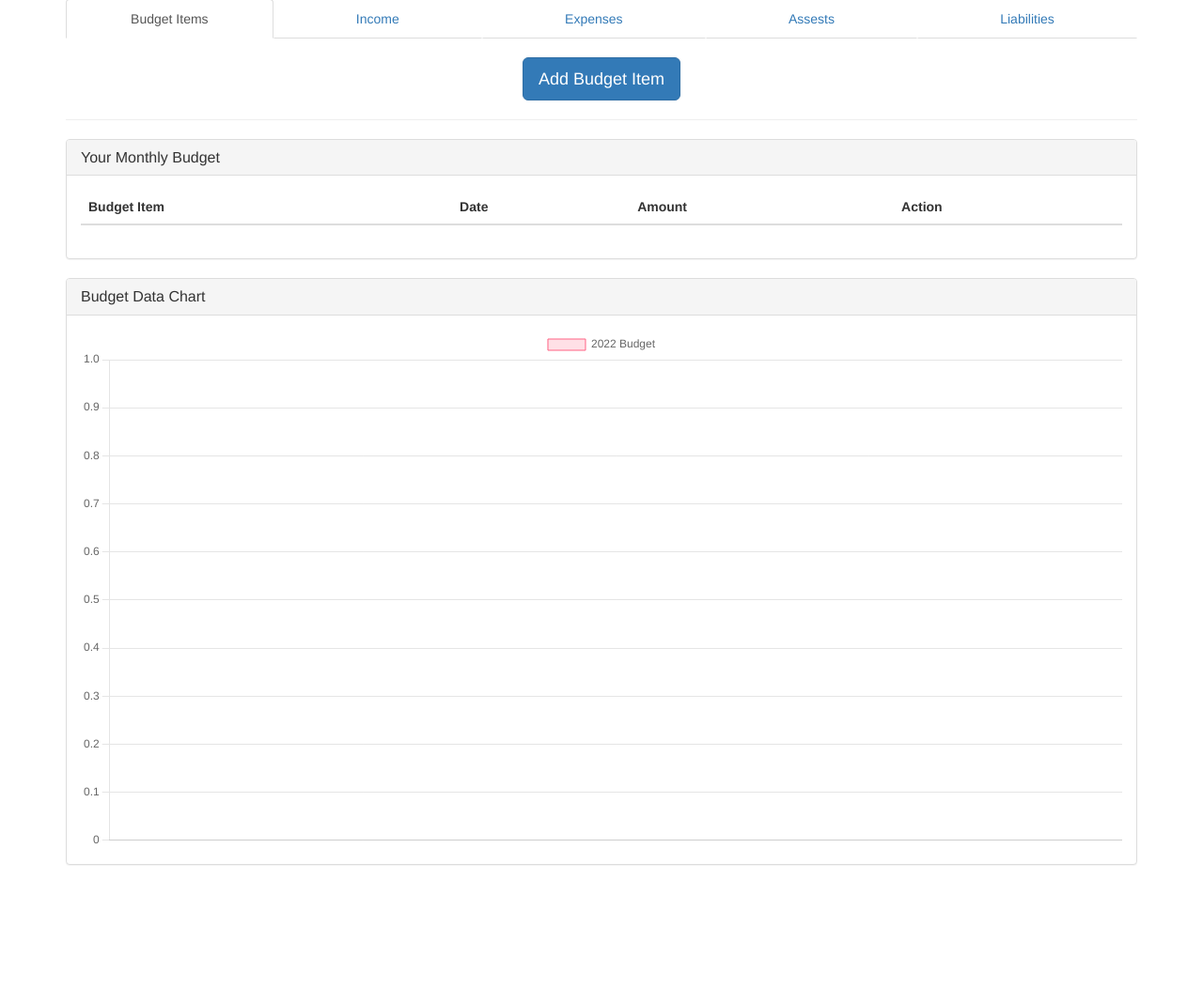
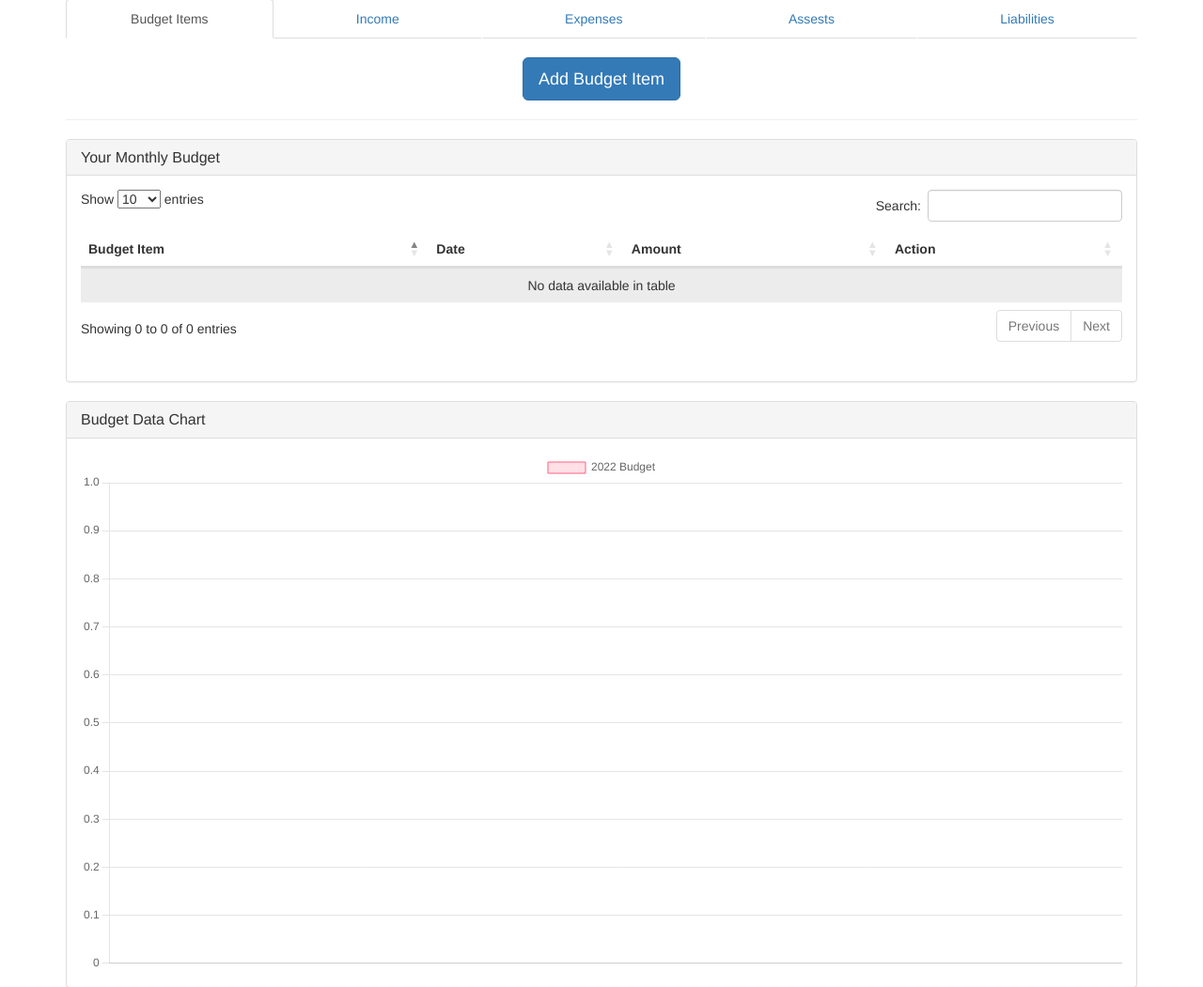
Before and after one commit to GitauHarrison/mbeca-ciaku, a Flask app: page /update in a window 1280 px wide. Shown: the part 163-1214 px from the top of the page at 94% size. Before the commit the page ends 1084 px from the top, so only its background shows below. Run offline with Flask 2, Linux system fonts and the light colour scheme; the visitor is signed in with stand-in values (Sample User, id 1); data comes from the database, SQL or seed files in the repository; data that the repository does not hold is empty; some libraries are stand-ins or nearby versions.

Commit message:
Feat: Add interactivity to budget table

```diff
--- a/app/templates/base.html
+++ b/app/templates/base.html
@@ -4,6 +4,7 @@
 {% block head %}
     {{  super() }}
     <link rel="stylesheet" type="text/css" href="{{ url_for('static', filename='css/main.css') }}">
+    <link rel="stylesheet" type="text/css" href="https://cdn.datatables.net/1.10.25/css/dataTables.bootstrap5.css">
 {% endblock %}
 
 <!-- The title of our application is defined here -->
@@ -66,7 +67,15 @@
 {% block scripts %}
     {{  super() }}
     {{ moment.include_moment() }}
+    <!-- ChartJS -->
     <script src="https://cdn.jsdelivr.net/npm/chart.js"></script>
+
+    <!-- DatatableJS -->
+    <script type="text/javascript" charset="utf8" src="https://code.jquery.com/jquery-3.6.0.min.js"></script>
+    <script type="text/javascript" charset="utf8" src="https://cdn.datatables.net/1.10.25/js/jquery.dataTables.js"></script>
+    <script type="text/javascript" charset="utf8" src="https://cdn.datatables.net/1.10.25/js/dataTables.bootstrap5.js"></script>
+
+    <!-- Custom scripts -->
     {% block app_scripts %}{% endblock %}
 
 {% endblock %}
--- a/app/templates/update.html
+++ b/app/templates/update.html
@@ -33,7 +33,7 @@
                             </div>
                             <div class="panel-body">
                                 <ul class="list-group">
-                                    <table class="table table-striped">
+                                    <table id="data" class="table table-striped">
                                         <thead>
                                             <tr>
                                                 <th>Budget Item</th>
@@ -372,6 +372,7 @@
     $(document).ready(function() {
         $('#tabs').tab();
     });
+    // ChartJS
     var ctx = document.getElementById("budget-chart-canvas").getContext("2d");
     var myChart = new Chart(ctx, {
         type: 'line',
@@ -403,4 +404,10 @@
     });
 
 </script>
+<script>
+    // DataTablesJS
+    $(document).ready(function() {
+        $('#data').DataTable();
+    });
+</script>
 {% endblock %}
```
